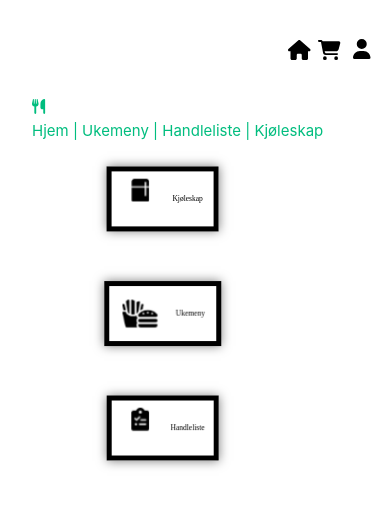
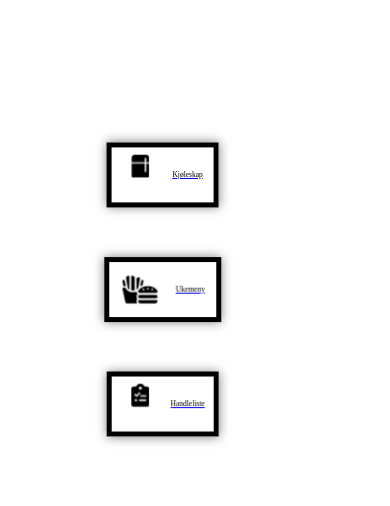
Before and after one commit to oddfjell/idatt2106_2023_12-frontend, a Vue app in the folder smartmat/: page / in a window 390 px wide. Shown: the top 506 px of the page. Built offline with nearby package versions, Linux system fonts and the light colour scheme.

Commit message:
styled the icons

```diff
--- a/smartmat/src/assets/style/main.css
+++ b/smartmat/src/assets/style/main.css
@@ -8,12 +8,7 @@
   font-weight: normal;
 }
 
-a,
-.green {
-  text-decoration: none;
-  color: hsla(160, 100%, 37%, 1);
-  transition: 0.4s;
-}
+
 
 @media (min-width: 1024px) {
   body {
--- a/smartmat/src/assets/style/navbar.css
+++ b/smartmat/src/assets/style/navbar.css
@@ -6,42 +6,44 @@ separate css version for phone, to make it fit nicely into the phone screen
 
     /* Style user icon */
     .fa-icon-user {
-        font-size: 20px;
+        font-size: 50px;
         color: black;
         position: fixed;
-        top: 39px;
-        right: 20px;
+        top: 1505px;
+        right: 50px;
         z-index: 9999; /* Make sure the icon is on top of other content */
         cursor: pointer;
     }
     /* Style user icon */
     .fa-icon-cart {
-        font-size: 20px;
+        font-size: 50px;
         color: black;
         position: fixed;
-        top: 40px;
-        right: 50px;
+        top: 1505px;
+        right: 268px;
         z-index: 9999; /* Make sure the icon is on top of other content */
         cursor: pointer;
     }
     .fa-icon-home{
-        font-size: 20px;
+        font-size: 50px;
         color: black;
         position: fixed;
-        top: 40px;
-        right: 80px;
+        top: 1505px;
+        right: 486px;
         z-index: 9999; /* Make sure the icon is on top of other content */
         cursor: pointer;
     }
-    .fa-icon-utensils{
-        font-size: 20px;
+    .fa-icon-cutlery{
+        font-size: 50px;
         color: black;
         position: fixed;
-        top: 40px;
-        right: 80px;
+        top: 1505px;
+        right: 704px;
         z-index: 9999; /* Make sure the icon is on top of other content */
         cursor: pointer;
     }
+    /*922*/
+
     .fridge{
 
         width:100px;
--- a/smartmat/src/components/Navbar.vue
+++ b/smartmat/src/components/Navbar.vue
@@ -5,7 +5,7 @@ import { RouterLink, RouterView } from 'vue-router'
 
 <template>
   <header>
-
+    <nav>
     <RouterLink to="/ShoppingListView" tag ="button">
     <fa :icon="['fas', 'cart-shopping']" class="fa-icon-cart"/>
       </RouterLink>
@@ -26,17 +26,6 @@ import { RouterLink, RouterView } from 'vue-router'
       <img class="fridge" src="../images/fridge.svg" alt="Kjøleskap">
     </RouterLink>
 
-    <nav>
-      <RouterLink to="/">Hjem</RouterLink>
-      <RouterLink to="/weeklyMenuView"> | Ukemeny</RouterLink>
-      <RouterLink to="/shoppingListView"> | Handleliste</RouterLink>
-      <RouterLink to="/refrigeratorView"> | Kjøleskap</RouterLink>
-
-
-
-
-
-
     </nav>
 
   </header>
```
